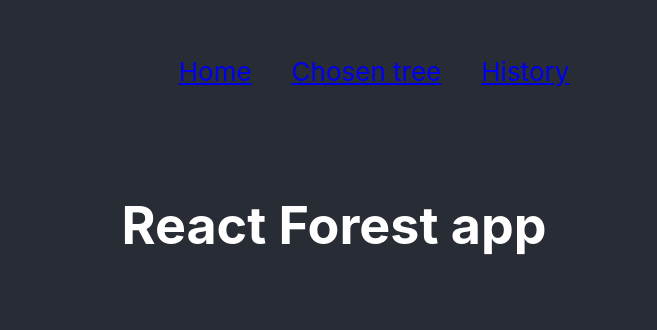
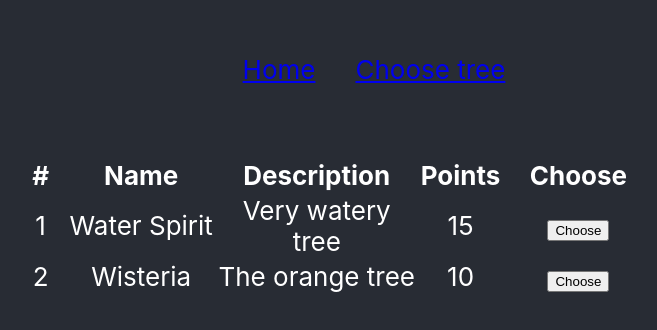
Before and after one commit to negrahodzic/react-forest-focus-app, a React (Create React App) app: page /c in a window 1280 px wide. Shown: the part 236-566 px from the top of the page, without its empty margins (306-963 px from the left). Built offline with nearby package versions, Linux system fonts and the light colour scheme.

Commit message:
Odradjeno prosledjivanje medju komponentama

```diff
--- a/src/App.js
+++ b/src/App.js
@@ -1,7 +1,10 @@
 import React, { Component } from "react";
 import './App.css';
 import TreeList from "./components/TreeList";
+import Info from "./components/Info";
+import ChosenTree from "./components/ChosenTree"
 import { BrowserRouter, Route } from 'react-router-dom';
+import Tree from "./components/Tree";
 
 class App extends Component {
   state = {
@@ -18,7 +21,12 @@ class App extends Component {
         description: "The orange tree",
         points: 10
       }],
-    tree: {}
+    tree: {
+      id: 2,
+      name: "Wisteria",
+      description: "The orange tree",
+      points: 10
+    }
   };
 
   render() {
@@ -29,20 +37,16 @@ class App extends Component {
             <nav>
               <ul style={{ decoration: "none", margin: "0", width: "100%", textAlign: "center" }}>
                 <li style={{ display: "inline-block", margin: "20px" }}><a href="/">Home</a></li>
-                <li style={{ display: "inline-block", margin: "20px" }}><a href="/c">Chosen tree</a></li>
-                <li style={{ display: "inline-block", margin: "20px" }}><a href="/h">History</a></li>
+                <li style={{ display: "inline-block", margin: "20px" }}><a href="/c">Choose tree</a></li>
               </ul>
             </nav>
             <p></p>
-            <h1>React Forest app</h1>
-            <Route path="/" exact render={()=><h1>Negra</h1>}/>
-            <Route path="/h" exact render={()=><TreeList
+            <Route path="/" exact render={()=><Info
+              info = "Dobrodosli! Treba da izaberete drvo i vreme koliko zelite da sadite. Nakon toga dobijate bodove."
+              />}/>
+            <Route path="/c" exact render={()=><TreeList
               trees={this.state.trees}
             />}/>
-
-            {/* <TreeList
-              trees={this.state.trees}
-            /> */}
           </header>
         </div>
       </BrowserRouter>
--- a/src/components/ChosenTree.js
+++ b/src/components/ChosenTree.js
@@ -2,24 +2,18 @@ import React, { Component } from "react";
 import Tree from "./Tree";
 
 class ChosenTree extends Component {
-    state = {
-        tree: {
-            id: 1,
-            name: "Water Spirit",
-            description: "Very watery tree",
-            points: 15
-        }
-    };
-
     render() {
+        const { id, name, description, points } = this.props.tree;
         return (
-            <div className="App">
-                <header className="App-header">
-                    <h1>Chosen Tree</h1>
-                    <Tree
-                        tree={this.state.tree}
-                    />
-                </header>
+            <div>
+                <h3>Your chosen tree is: </h3>
+                <tr>
+                    <td style={{ width: "50px", textAlign: "center" }}>{id}</td>
+                    <td>{name}</td>
+                    <td style={{ width: "200px" }}>{description}</td>
+                    <td style={{ width: "50px" }}>{points}</td>
+                </tr>
+                <p>timer goes here</p>
             </div>
         );
     }
--- /dev/null
+++ b/src/components/Info.js
@@ -0,0 +1,14 @@
+import React, {Component} from "react";
+
+class Info extends Component{
+    render(){
+        const info = this.props.info;
+        return(
+            <p>
+                {info}
+            </p>
+        );
+    }
+}
+
+export default Info;
--- a/src/components/Tree.js
+++ b/src/components/Tree.js
@@ -1,19 +1,18 @@
-import React, {Component} from "react";
+import React, { Component } from "react";
 
-class Tree extends Component{
-    onChoose = () => {
-
-    };
-    render(){
-        const{id, name, description, points} = this.props.tree;
-        return(
-            <tr>
-                <td style={{textAlign: "center"}}>{id}</td>
+class Tree extends Component {
+    render() {
+        var handler  =   this.props.handler;
+        const { id, name, description, points } = this.props.tree;
+        const tr = { id, name, description, points }
+        return (
+            <tr >
+                <td style={{ width: "50px", textAlign: "center" }}>{id}</td>
                 <td>{name}</td>
-                <td>{description}</td>
-                <td>{points}</td>
-                <td>
-                    <button onClick={this.onChoose}>
+                <td style={{ width: "200px" }}>{description}</td>
+                <td style={{ width: "50px" }}>{points}</td>
+                <td style={{ width: "100px" }} >
+                    <button onClick={()=>handler(tr)}>
                         Choose
                     </button>
                 </td>
--- a/src/components/TreeList.js
+++ b/src/components/TreeList.js
@@ -1,33 +1,51 @@
-import React, {Component} from "react";
+import React, { Component } from "react";
+import ChosenTree from "./ChosenTree";
 import Tree from "./Tree";
 
-class TreeList extends Component{
-    render(){
+class TreeList extends Component {
+    state = {
+        showChosen: false,
+        chosenTree: {}
+    };
+    handler(someArg){
+        const doesShow = this.state.showChosen;
+        this.setState({
+            showChosen: true,
+            chosenTree: someArg
+        });
+    }
+    render() {
         const trees = this.props.trees;
-        return(
+        var handler  =   this.handler;
+        return (
             <div>
+                { this.state.showChosen == false ?
                     <table>
                         <thead>
                             <tr>
-                            <th style={{width:"50px", textAlign:"center"}}>#</th>
+                                <th style={{ width: "50px", textAlign: "center" }}>#</th>
                                 <th>Name</th>
                                 <th>Description</th>
                                 <th>Points</th>
-                            <th style={{width:"148px"}}>Choose</th>
+                                <th style={{ width: "148px" }}>Choose</th>
                             </tr>
                         </thead>
                         <tbody>
-                        {trees.map(tree =>{
-                            return(
+                            {trees.map(tree => {
+                                return (
                                     <Tree
                                         key={tree.id}
                                         tree={tree}
+                                        handler={handler.bind(this)}
                                     />
                                 );
                             })
                             }
                         </tbody>
-                </table>
+                    </table> : <div>
+                        <ChosenTree tree={this.state.chosenTree}/>
+                    </div>
+                }
             </div>
         );
     }
```
Lines whose indentation alone changed are shown as unchanged.
